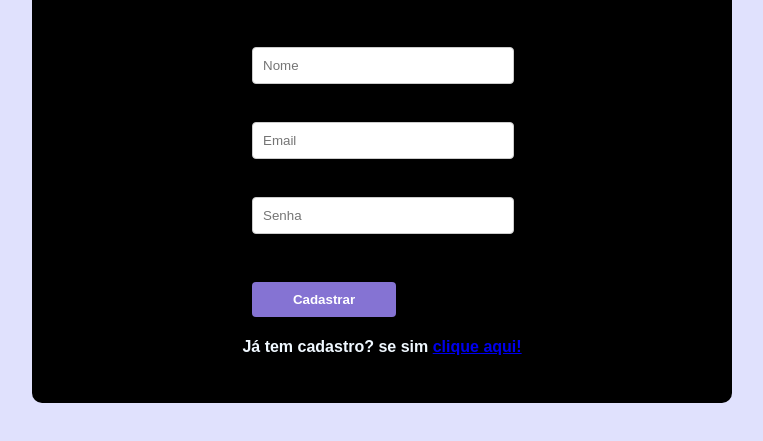
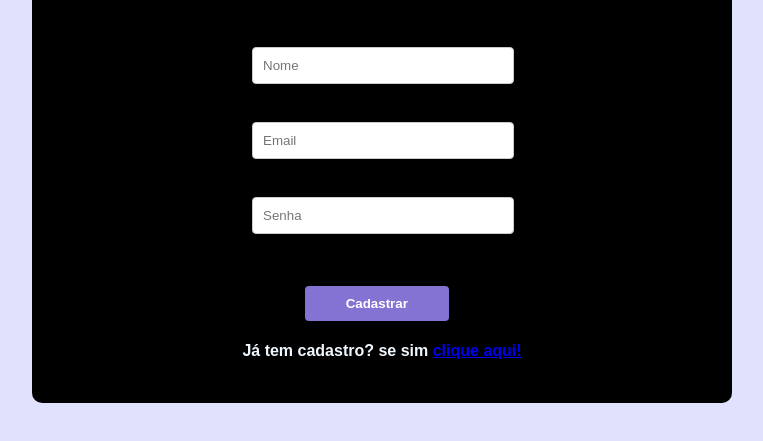
Before and after one commit to BrunnoOliveira-dev/desing_matrix, a website: page client/views/Cadastro.html in a window 1280 px wide. Shown: the part 137-578 px from the top of the page, without its empty margins (258-1021 px from the left). Drawn offline with Linux system fonts and the light colour scheme.

Commit message:
Update styleCadastro.css

```diff
--- a/client/src/css/styleCadastro.css
+++ b/client/src/css/styleCadastro.css
@@ -36,6 +36,7 @@ button {
     border: none;
     border-radius: 4px;
     cursor: pointer;
-    margin-top: 20px; /* Adiciona espaço acima do botão */
+    margin-top: 5%;/* Adiciona espaço acima do botão */
+    margin-left: 11%;
     display: block; /* Faz o botão ocupar uma linha inteira */
 }
```
